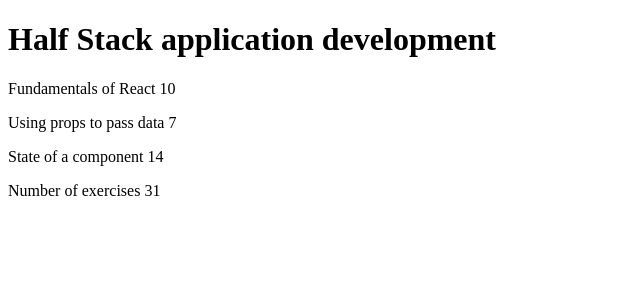
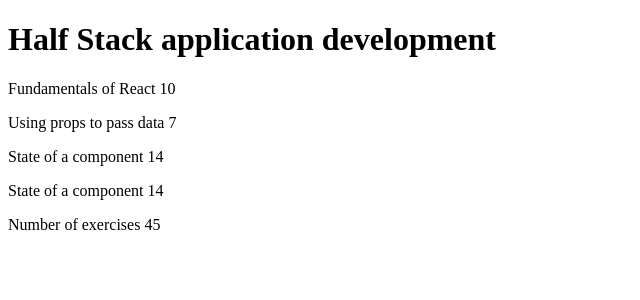
Before and after one commit to KamiKruse/fullStack-part-2, a React (Vite) app in the folder courseinfo/: page / in a window 1280 px wide. Shown: the top 300 px of the page, without its empty margins (0-640 px from the left). Built offline with nearby package versions, Linux system fonts and the light colour scheme.

Commit message:
Finished exercise 2.1

```diff
--- a/courseinfo/src/App.jsx
+++ b/courseinfo/src/App.jsx
@@ -1,35 +1,38 @@
-import Header from "./Header";
-import Content from "./Content";
-import Total from "./Total";
-
+import Course from "./Course";
 
 const App = () => {
  const course = {
+   id: 1,
    name: "Half Stack application development",
    parts: [
      {
        name: "Fundamentals of React",
        exercises: 10,
+       id: 1,
      },
      {
        name: "Using props to pass data",
        exercises: 7,
+       id: 2,
      },
      {
        name: "State of a component",
        exercises: 14,
+       id: 3,
+     },
+     {
+       name: "State of a component",
+       exercises: 14,
+       id: 3,
      },
    ],
  };
 
 
+
   return (
     <div>
-      <Header course={course} />
-      <Content
-       parts={course}
-      />
-      <Total total={course} />
+      <Course course={course} />
     </div>
   );
 }
--- a/courseinfo/src/Content.jsx
+++ b/courseinfo/src/Content.jsx
@@ -1,11 +1,11 @@
 import Part from "./Part";
-const Content = (props)=> {
-    return (
-      <div>
-        <Part part={props.parts.parts[0].name} exercise={props.parts.parts[0].exercises} />
-        <Part part={props.parts.parts[1].name} exercise={props.parts.parts[1].exercises} />
-        <Part part={props.parts.parts[2].name} exercise={props.parts.parts[2].exercises} />
-      </div>
-    );
-}
-export default Content
+const Content = (props) => {
+  return (
+    <div>
+      {props.part.map((part) => (
+        <Part part={part.name} exercise={part.exercises} />
+      ))}
+    </div>
+  );
+};
+export default Content;
--- /dev/null
+++ b/courseinfo/src/Course.jsx
@@ -0,0 +1,14 @@
+import Header from "./Header";
+import Content from "./Content";
+import Total from "./Total";
+const Course = (props) => {
+
+  return (
+    <>
+      <Header name={props.course.name} />
+      <Content part={props.course.parts}/>
+      <Total total={props.course} />
+    </>
+  );
+};
+export default Course;
--- a/courseinfo/src/Header.jsx
+++ b/courseinfo/src/Header.jsx
@@ -1,4 +1,4 @@
 const Header = (props) => {
-  return <h1>{props.course.name}</h1>;
+  return <h1>{props.name}</h1>;
 };
 export default Header;
--- a/courseinfo/src/Total.jsx
+++ b/courseinfo/src/Total.jsx
@@ -2,9 +2,7 @@
   return (
     <p>
       Number of exercises{" "}
-      {props.total.parts[0].exercises +
-        props.total.parts[1].exercises +
-        props.total.parts[2].exercises}
+      {props.total.parts.reduce((acc, part) => acc + part.exercises, 0)}
     </p>
   );
 };
```
Also changed, not shown: 1 other file (tests, documents, lock files or other folders).
